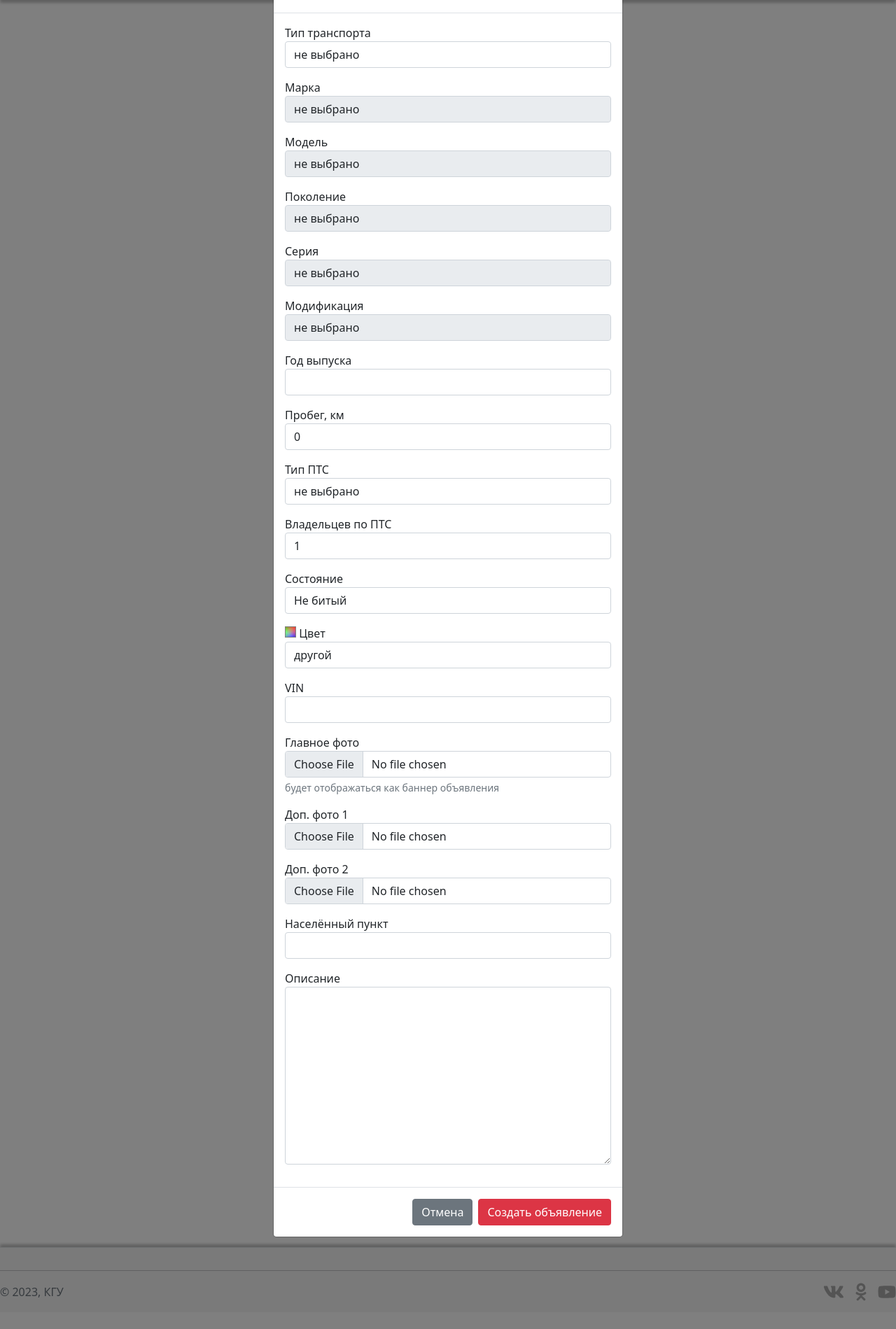
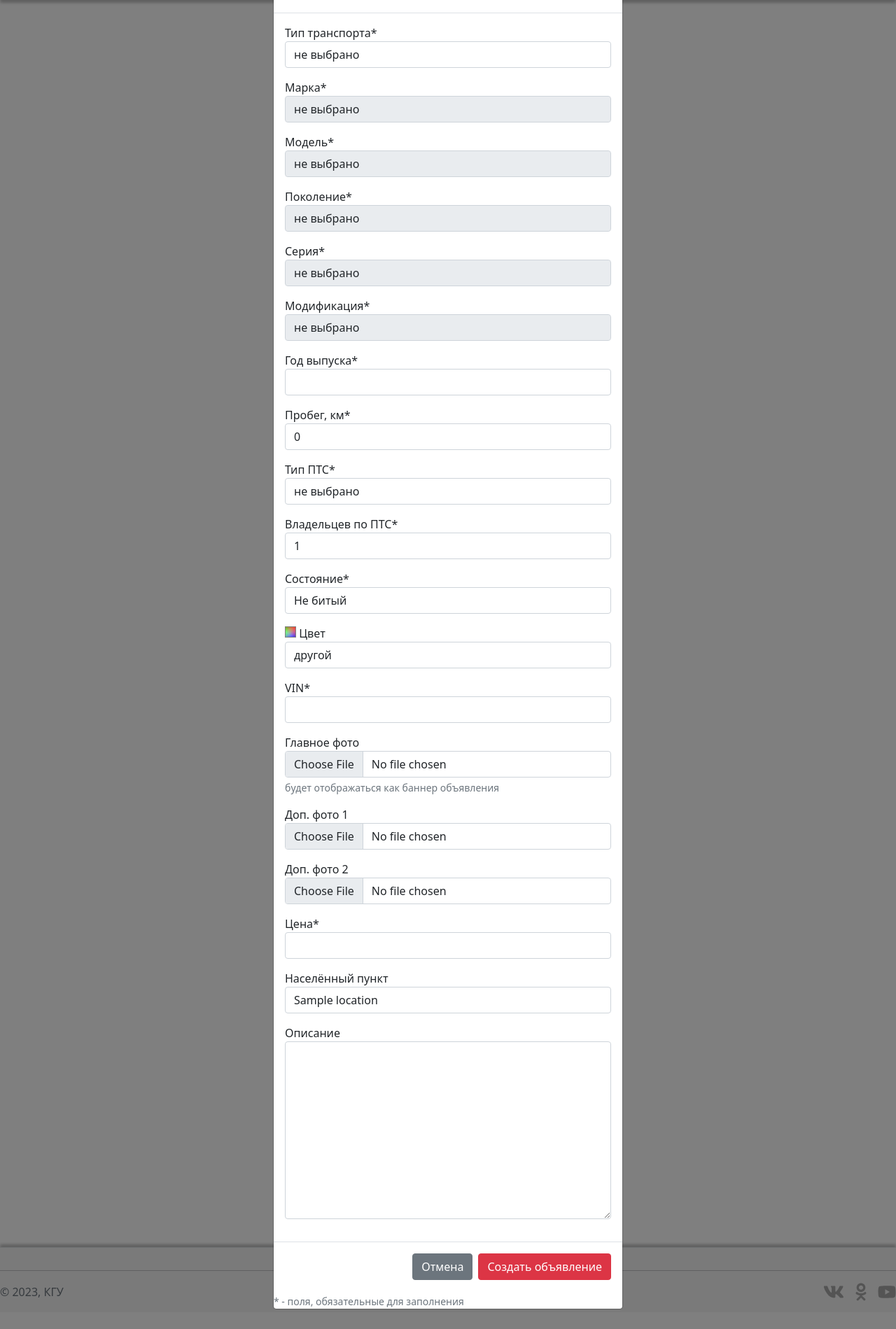
Before and after one commit to IvanTselikov/wp6-course-work, a Flask app: page / in a window 1280 px wide, after a click on "Новое объявление". Shown: the part 73-1972 px from the top of the page at 70% size. Run offline with Flask 3, Linux system fonts and the light colour scheme; a user stored in the database is signed in; tables that the repository leaves empty hold one stand-in row (values such as "Sample post"); some libraries are stand-ins or nearby versions.

Commit message:
Реализована функция добавления объявлений

```diff
--- a/app/forms.py
+++ b/app/forms.py
@@ -1,6 +1,6 @@
 from flask_wtf import FlaskForm
 from wtforms import StringField, PasswordField, SubmitField, TextAreaField, FileField, SelectField, IntegerField
-from wtforms.validators import ValidationError, DataRequired, Email, Length, EqualTo, regexp, Optional, NumberRange
+from wtforms.validators import ValidationError, DataRequired, InputRequired, Email, Length, EqualTo, regexp, Optional, NumberRange, NoneOf
 from flask_wtf.file import FileAllowed, FileRequired
 from flask_uploads import UploadSet, IMAGES
 
@@ -122,75 +122,116 @@ class SignupForm(FlaskForm):
 
 class AdForm(FlaskForm):
     transport_type = SelectField(
-        'Тип транспорта',
+        'Тип транспорта*',
         choices=[(0, 'не выбрано')],
-        validators=[DataRequired('Пожалуйста, укажите тип транспорта.')]
+        coerce=int,
+        validate_choice=False,
+        validators=[
+            InputRequired('Пожалуйста, укажите тип транспорта.'),
+            NoneOf([0], 'Пожалуйста, укажите тип транспорта.')
+        ]
     )
     mark = SelectField(
-        'Марка',
+        'Марка*',
         choices=[(0, 'не выбрано')],
-        validators=[DataRequired('Пожалуйста, укажите марку автомобиля.')]
+        coerce=int,
+        validate_choice=False,
+        validators=[
+            InputRequired('Пожалуйста, укажите марку автомобиля.'),
+            NoneOf([0], 'Пожалуйста, укажите марку автомобиля.')
+        ]
     )
     model = SelectField(
-        'Модель',
+        'Модель*',
         choices=[(0, 'не выбрано')],
-        validators=[DataRequired('Пожалуйста, укажите модель автомобиля.')]
+        coerce=int,
+        validate_choice=False,
+        validators=[
+            InputRequired('Пожалуйста, укажите модель автомобиля.'),
+            NoneOf([0], 'Пожалуйста, укажите модель автомобиля.')
+        ]
     )
     generation = SelectField(
-        'Поколение',
+        'Поколение*',
         choices=[(0, 'не выбрано')],
-        validators=[DataRequired('Пожалуйста, укажите поколение.')]
+        coerce=int,
+        validate_choice=False,
+        validators=[
+            InputRequired('Пожалуйста, укажите поколение.'),
+            NoneOf([0], 'Пожалуйста, укажите поколение.')
+        ]
     )
     serie = SelectField(
-        'Серия',
+        'Серия*',
         choices=[(0, 'не выбрано')],
-        validators=[DataRequired('Пожалуйста, укажите серию.')]
+        coerce=int,
+        validate_choice=False,
+        validators=[
+            InputRequired('Пожалуйста, укажите серию.'),
+            NoneOf([0], 'Пожалуйста, укажите серию.')
+        ]
     )
     modification = SelectField(
-        'Модификация',
+        'Модификация*',
         choices=[(0, 'не выбрано')],
-        validators=[DataRequired('Пожалуйста, укажите модификацию.')]
+        coerce=int,
+        validate_choice=False,
+        validators=[
+            InputRequired('Пожалуйста, укажите модификацию.'),
+            NoneOf([0], 'Пожалуйста, укажите модификацию.')
+        ]
     )
     release_year = IntegerField(
-        'Год выпуска',
+        'Год выпуска*',
         validators=[
-            DataRequired('Пожалуйста, укажите год выпуска.'),
+            InputRequired('Пожалуйста, укажите год выпуска.'),
             NumberRange(min=1900, max=2100, message='Пожалуйста, укажите корректный год выпуска.')
         ]
     )
     mileage = IntegerField(
-        'Пробег, км',
+        'Пробег, км*',
         validators=[
-            DataRequired('Пожалуйста, укажите год выпуска.'),
-            NumberRange(min=0, message='Пожалуйста, укажите корректный пробег.')
+            InputRequired('Пожалуйста, укажите пробег.'),
+            NumberRange(min=0, message='Пробег не может быть отрицательным числом.')
         ]
     )
     pts_type = SelectField(
-        'Тип ПТС',
+        'Тип ПТС*',
         choices=[(0, 'не выбрано')],
-        validators=[DataRequired('Пожалуйста, укажите тип ПТС.')]
+        coerce=int,
+        validate_choice=False,
+        validators=[
+            InputRequired('Пожалуйста, укажите тип ПТС.'),
+            NoneOf([0], 'Пожалуйста, укажите тип ПТС.')
+        ]
     )
     owners_count = IntegerField(
-        'Владельцев по ПТС',
+        'Владельцев по ПТС*',
         validators=[
-            DataRequired('Пожалуйста, укажите количество владельцев по ПТС.'),
-            NumberRange(min=1, message='Пожалуйста, укажите корректное количество владельцев.')
+            InputRequired('Пожалуйста, укажите количество владельцев по ПТС.'),
+            NumberRange(min=1, message='Количество владельцев не может быть меньше 1.')
         ]
     )
     is_broken = SelectField(
-        'Состояние',
+        'Состояние*',
         choices=[(0, 'Не битый'), (1, 'Битый')],
-        validators=[DataRequired('Пожалуйста, укажите состояние автомобиля.')]
+        coerce=int,
+        validate_choice=False,
+        validators=[InputRequired('Пожалуйста, укажите состояние автомобиля.')]
     )
     color = SelectField(
         'Цвет',
         choices=[(0, 'другой')],
+        coerce=int,
+        validate_choice=False
     )
     vin = StringField(
-        'VIN',
+        'VIN*',
+        description='состоит из 17 символов (цифры, буквы латинского алфавита)',
         validators=[
             DataRequired('Пожалуйста, введите VIN.'),
-            Length(min=17, max=17, message='VIN должен содержать 17 символов.')
+            Length(min=17, max=17, message='VIN должен содержать 17 символов.'),
+            regexp(r'^[(A-H|J-N|P|R-Z|0-9)]{17}$', message='Указанный VIN имеет некорректный формат.')
         ]
     )
     photo_1 = FileField(
@@ -212,11 +253,35 @@ class AdForm(FlaskForm):
             FileAllowed(['png', 'jpg', 'jpeg'], 'Недопустимый формат файла.')
         ]
     )
+    price = IntegerField(
+        'Цена*',
+        validators=[
+            InputRequired('Пожалуйста, укажите цену.'),
+            NumberRange(min=1, message='Цена должна быть положительным числом.')
+        ]
+    )
     location = StringField('Населённый пункт')
     description = TextAreaField('Описание')
 
     submit = SubmitField('Создать объявление')
 
+    # def validate_release_year(self, field):
+    #     user = User.query.filter_by(login=field.data).first()
+    #     if user is not None:
+    #         raise ValidationError(
+    #             'Пользователь с таким логином уже существует.')
+
+    def change_release_year_limits(self, year_begin, year_end):
+        validators = self.release_year.validators
+        nrange_validator = list(filter(lambda v: isinstance(v, NumberRange), validators))[0]
+
+        year_begin = year_begin or 1900  # TODO: в константу
+        year_end = year_end or 2100
+        nrange_validator.min = year_begin
+        nrange_validator.max = year_end
+        return year_begin, year_end
+
+
     def __init__(self, *args, **kwargs):
         super(AdForm, self).__init__(*args, **kwargs)
         self.transport_type.choices.extend([(tt.id, tt.name) for tt in TransportType.query.all()])
--- a/app/routes.py
+++ b/app/routes.py
@@ -7,8 +7,8 @@ from app.forms import LoginForm, SignupForm, AdForm
 from werkzeug.utils import secure_filename
 from werkzeug.urls import url_parse
 
-from app.models import User, Mark, Model, Generation, Serie, Modification, Color
-from flask_login import current_user, login_user, logout_user
+from app.models import User, Mark, Model, Generation, Serie, Modification, Color, Location, Ad
+from flask_login import current_user, login_user, logout_user, login_required
 from sqlalchemy import or_, not_
 
 import os
@@ -144,9 +144,15 @@ def modifications(serie_id):
 @app.route('/release_years/<generation_id>', methods=['get'])
 def release_years(generation_id):
     generation = Generation.query.filter_by(id=generation_id).first()
-    if generation:
-        return jsonify({ 'yearBegin': generation.year_begin, 'yearEnd': generation.year_end })
-    return {}, 404
+
+    year_begin = (generation.year_begin if generation else None)
+    year_end = (generation.year_end if generation else None)
+
+    form = AdForm()
+    year_begin, year_end = form.change_release_year_limits(year_begin, year_end)
+
+    return jsonify({ 'yearBegin': year_begin, 'yearEnd': year_end })
+
 
 @app.route('/colors', methods=['get'])
 def colors():
@@ -159,3 +165,66 @@ def colors():
             'blue': c.blue
         } for c in colors
     })
+
+@app.route('/locations', methods=['get'])
+def locations():
+    locations = Location.query.all()
+    return jsonify({ loc.id : loc.name for loc in locations})
+
+@app.route('/create_ad', methods=['post'])
+@login_required
+def create_ad():
+    form = AdForm()
+    if form.validate():
+        ad = Ad(
+            car_id = form.modification.data,
+            release_year = form.release_year.data,
+            vin = form.vin.data,
+            pts_type_id = form.pts_type.data,
+            owners_count = form.owners_count.data,
+            color_id = form.color.data,
+            is_broken = form.is_broken.data,
+            mileage = form.mileage.data,
+            seller_id = current_user.id,
+            price = form.price.data,
+            description = form.description.data.strip()
+        )
+
+        ad.set_location(form.location.data)
+
+        db.session.add(ad)
+        db.session.commit()
+
+        # создание хранилища для фото объявления
+        ad_storage_path = os.path.join(
+            app.config['UPLOADS_FOLDER'],
+            current_user.login,
+            str(ad.id)
+        )
+        os.makedirs(ad_storage_path, exist_ok=True)
+
+        # сохранение фото объявления
+        photos = list(filter(lambda f: f.data is not None, [form.photo_1, form.photo_2, form.photo_3]))
+        for i, photo in enumerate(photos):
+            photo_filename = secure_filename(photo.data.filename)
+            _, file_extension = os.path.splitext(photo_filename)
+            photo_filename = '{}{}'.format(i+1, file_extension)
+            photo.data.save(os.path.join(ad_storage_path, photo_filename))
+
+        return {'gg!': 'gg!'}, 200
+
+        # return jsonify({
+        #     'car_id': form.modification.data,
+        #     'release_year': form.release_year.data,
+        #     'vin': form.vin.data,
+        #     'pts_type_id': form.pts_type.data,
+        #     'owners_count': form.owners_count.data,
+        #     'color_id': form.color.data,
+        #     'is_broken': form.is_broken.data,
+        #     'mileage': form.mileage.data,
+        #     'seller_id': current_user.id,
+        #     'location_id': form.location.data,
+        #     'price': form.price.data,
+        #     'description': form.description.data
+        # })
+    return jsonify(form.errors), 400
--- a/app/static/script.js
+++ b/app/static/script.js
@@ -10,6 +10,7 @@ $(document).ready(function() {
           url : '/signup',
           success: response => {
             document.write(response)
+            window.location.reload()
           },
           error: response => {
             $(this).find('.error-block').text('')
@@ -31,9 +32,9 @@ $(document).ready(function() {
         url : '/login',
         success: response => {
           document.write(response)
+          window.location.reload()
         },
         error: response => {
-          // console.log($(this))
           $(this).find('.error-block').text('')
 
           errors = response.responseJSON
@@ -94,19 +95,19 @@ $(document).ready(function() {
           const yearBegin = response.yearBegin
           const yearEnd = response.yearEnd
 
-          if (yearBegin) {
           $('#release_year').attr('min', yearBegin)
           if (releaseYearInputValue < yearBegin) {
             $('#release_year').val(yearBegin)
           }
-          }
 
-          if (yearEnd) {
           $('#release_year').attr('max', yearEnd)
           if (releaseYearInputValue > yearEnd) {
             $('#release_year').val(yearEnd)
           }
-          }
+        },
+        error: () => {
+          $('#release_year').attr('min', 1900)
+          $('#release_year').attr('max', 2100)
         }
       })
     })
@@ -137,4 +138,43 @@ $(document).ready(function() {
         $('#color-square').addClass('color-other')
       }
     })
+
+
+    // подгрузка населённых пунктов
+    $.ajax({
+      type: 'get',
+      url: '/locations',
+      success: response => {
+        for (const id in response) {
+          const name = response[id]
+          $('#location-datalist').append(`<option value="${name}"">`)
+        }
+      }
     })
+
+
+    $('#newAdForm').on('submit', function(e) {
+      e.preventDefault()
+
+      $.ajax({
+        processData: false,
+        contentType: false,
+        data : new FormData(this),
+        type : 'post',
+        url : '/create_ad',
+        success: response => {
+          // document.write(response)
+          // window.location.reload()
+          console.log(response)
+        },
+        error: response => {
+          $(this).find('.error-block').text('')
+
+          errors = response.responseJSON
+          for (let key in errors) {
+            $(this).find(`[data-field="${key}"]`).text(errors[key].join('\n'))
+          }
+        }
+      })
+    })
+})
--- a/app/templates/base.html
+++ b/app/templates/base.html
@@ -209,7 +209,9 @@
 
                         <div class="mb-3">
                             {{ signup_form.location.label() }}
-                            {{ signup_form.location(class="form-control", autocomplete="off") }}
+                            {{ signup_form.location(class="form-control", list="location-datalist",
+                            autocomplete="off")}}
+                            <datalist id="location-datalist"></datalist>
                             <div class="error-block text-danger" data-field="location"></div>
                         </div>
 
@@ -251,7 +253,7 @@
                         <div class="mb-3">
                             {{ ad_form.mark.label() }}
                             {{ ad_form.mark(class="form-control", disabled="true")}}
-                            <div class="error-block text-danger" data-field="transport_type"></div>
+                            <div class="error-block text-danger" data-field="mark"></div>
                         </div>
 
                         <div class="mb-3">
@@ -275,85 +277,89 @@
                         <div class="mb-3">
                             {{ ad_form.modification.label() }}
                             {{ ad_form.modification(class="form-control", disabled="true")}}
-                            <div class="error-block text-danger" data-field="serie"></div>
+                            <div class="error-block text-danger" data-field="modification"></div>
                         </div>
 
                         <div class="mb-3">
                             {{ ad_form.release_year.label() }}
                             {{ ad_form.release_year(class="form-control")}}
-                            <div class="error-block text-danger" data-field="serie"></div>
+                            <div class="error-block text-danger" data-field="release_year"></div>
                         </div>
 
                         <div class="mb-3">
                             {{ ad_form.mileage.label() }}
                             {{ ad_form.mileage(class="form-control", value="0")}}
-                            <div class="error-block text-danger" data-field="serie"></div>
+                            <div class="error-block text-danger" data-field="mileage"></div>
                         </div>
 
                         <div class="mb-3">
                             {{ ad_form.pts_type.label() }}
                             {{ ad_form.pts_type(class="form-control")}}
-                            <div class="error-block text-danger" data-field="serie"></div>
+                            <div class="error-block text-danger" data-field="pts_type"></div>
                         </div>
 
                         <div class="mb-3">
                             {{ ad_form.owners_count.label() }}
                             {{ ad_form.owners_count(class="form-control", value="1")}}
-                            <div class="error-block text-danger" data-field="serie"></div>
+                            <div class="error-block text-danger" data-field="owners_count"></div>
                         </div>
 
                         <div class="mb-3">
                             {{ ad_form.is_broken.label() }}
                             {{ ad_form.is_broken(class="form-control")}}
-                            <div class="error-block text-danger" data-field="serie"></div>
+                            <div class="error-block text-danger" data-field="is_broken"></div>
                         </div>
 
                         <div class="mb-3">
                             <div class="color-other" id="color-square"></div>
                             {{ ad_form.color.label() }}
                             {{ ad_form.color(class="form-control")}}
-                            <div class="error-block text-danger" data-field="serie"></div>
+                            <div class="error-block text-danger" data-field="color"></div>
                         </div>
 
                         <div class="mb-3">
                             {{ ad_form.vin.label() }}
-                            {{ ad_form.vin(class="form-control")}}
-                            <div class="error-block text-danger" data-field="serie"></div>
+                            {{ ad_form.vin(class="form-control", autocomplete="off")}}
+                            <div class="error-block text-danger" data-field="vin"></div>
                         </div>
 
                         <div class="mb-3">
                             {{ ad_form.photo_1.label() }}
                             {{ ad_form.photo_1(class="form-control") }}
                             <div class="form-text">{{ ad_form.photo_1.description }}</div>
-                            <div class="error-block text-danger" data-field="photo"></div>
+                            <div class="error-block text-danger" data-field="photo_1"></div>
                         </div>
 
                         <div class="mb-3">
                             {{ ad_form.photo_2.label() }}
                             {{ ad_form.photo_2(class="form-control") }}
-                            <div class="error-block text-danger" data-field="photo"></div>
+                            <div class="error-block text-danger" data-field="photo_2"></div>
                         </div>
 
                         <div class="mb-3">
                             {{ ad_form.photo_3.label() }}
                             {{ ad_form.photo_3(class="form-control") }}
-                            <div class="error-block text-danger" data-field="photo"></div>
+                            <div class="error-block text-danger" data-field="photo_3"></div>
+                        </div>
+
+                        <div class="mb-3">
+                            {{ ad_form.price.label() }}
+                            {{ ad_form.price(class="form-control") }}
+                            <div class="error-block text-danger" data-field="price"></div>
                         </div>
 
                         <div class="mb-3">
                             {{ ad_form.location.label() }}
-                            {{ ad_form.location(class="form-control", list="location-datalist") }}
-                            <datalist id="location-datalist">
-                                <option value="Текст1">
-                                <option value="Текст2">
-                            </datalist>
-                            <div class="error-block text-danger" data-field="photo"></div>
+                            {{ ad_form.location(class="form-control", value=current_user.get_location(),
+                            list="location-datalist", autocomplete="off") }}
+                            <datalist id="location-datalist"></datalist>
+                            <div class="error-block text-danger" data-field="location"></div>
                         </div>
 
                         <div class="mb-3">
                             {{ ad_form.description.label() }}
                             {{ ad_form.description(class="form-control", rows=10) }}
-                            <div class="error-block text-danger" data-field="photo"></div>
+                            <div class="error-block text-danger" data-field="description"></div>
                         </div>
                     </form>
                 </div>
@@ -361,6 +367,7 @@
                     <button type="button" class="btn btn-secondary" data-bs-dismiss="modal">Отмена</button>
                     {{ ad_form.submit(class="btn btn-danger", form="newAdForm") }}
                 </div>
+                <div class="form-text">* - поля, обязательные для заполнения</div>
             </div>
         </div>
     </div>
```
Also changed, not shown: app/models.py (+10 -1 lines), 1 other file. Lines whose indentation alone changed are shown as unchanged.
